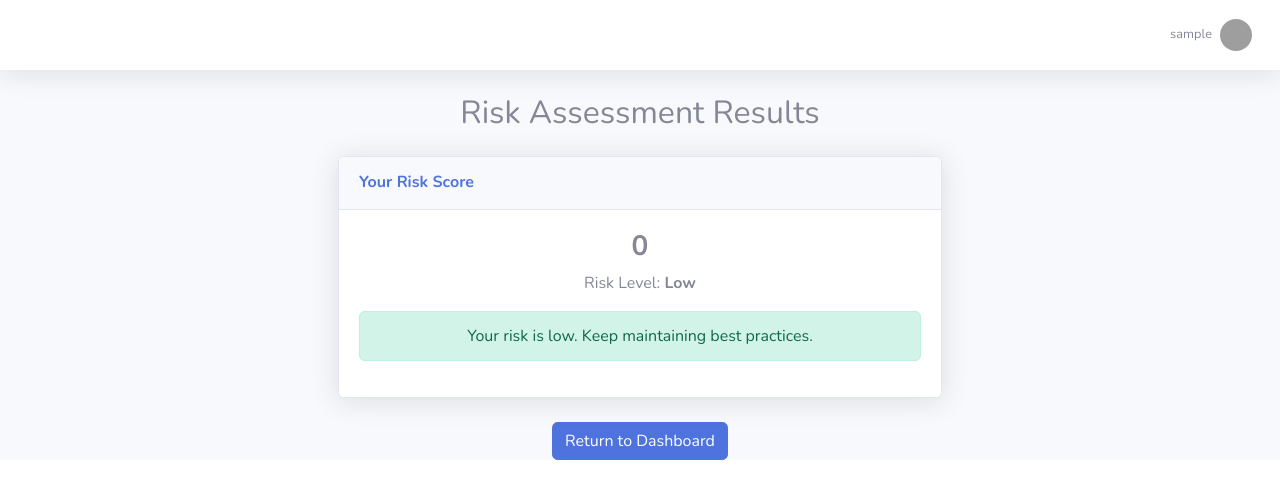
After one commit to S4mWaD/Final-Year-Project-, a Django app: page /risk_assessment/1/ in a window 1280 px wide. The commit adds this page. Shown: the top 499 px of the page. Run offline with Django 5.2, Linux system fonts and the light colour scheme; a user stored in the database is signed in; tables that the repository leaves empty hold one stand-in row (values such as "Sample post"); some libraries are stand-ins or nearby versions; grey boxes are pictures that could not be loaded.

Commit message:
Risk Scoring Feature Added. Needs Optimization

```diff
--- a/Django/RiskAvant/vendor_risk/admin.py
+++ b/Django/RiskAvant/vendor_risk/admin.py
@@ -19,7 +19,7 @@ class VendorAdmin(admin.ModelAdmin):
 
 @admin.register(RiskAssessment)
 class RiskAssessmentAdmin(admin.ModelAdmin):
-    list_display = ('vendor', 'assessment_date', 'risk_score', 'compliance_status', 'created_at')
+    list_display = ('vendor', 'assessment_date', 'total_risk_score', 'compliance_status', 'created_at')
     search_fields = ('vendor__name', 'compliance_status')
 
 @admin.register(Certification)
--- a/Django/RiskAvant/vendor_risk/models.py
+++ b/Django/RiskAvant/vendor_risk/models.py
@@ -83,14 +83,15 @@ class SecurityProfile(models.Model):
 class RiskAssessment(models.Model):
     vendor = models.ForeignKey(Vendor, on_delete=models.CASCADE, related_name='risk_assessments')
     assessment_date = models.DateField(default=now)
-    risk_score = models.DecimalField(max_digits=5, decimal_places=2, default=0.00)
+    total_risk_score = models.IntegerField(default=0)  # ✅ Added field to store cumulative risk score
+    risk_level = models.CharField(max_length=50, choices=[('Low', 'Low'), ('Medium', 'Medium'), ('High', 'High')], default="Low")  # ✅ Added risk categorization
     compliance_status = models.CharField(max_length=50, choices=[('Compliant', 'Compliant'), ('Non-Compliant', 'Non-Compliant')], default='Non-Compliant')
     recommendations = models.TextField(blank=True, null=True)
     created_at = models.DateTimeField(auto_now_add=True)
     updated_at = models.DateTimeField(auto_now=True)
 
     def __str__(self):
-        return f"{self.vendor.name} - {self.assessment_date}"
+        return f"{self.vendor.name} - {self.total_risk_score} Risk Score"
 
 # 🛡️ Onboarding Questionnaire Model
 class OnboardingQuestionnaire(models.Model):
@@ -111,28 +112,16 @@ class OnboardingQuestionnaire(models.Model):
 # 🛡️ Vendor Response Model
 
 class SecurityChecklist(models.Model):
-    CATEGORY_CHOICES = [
-        ('Cloud Security', 'Cloud Security'),
-        ('Network and Infrastructure', 'Network and Infrastructure'),
-        ('Cybersecurity', 'Cybersecurity'),
-        ('Software Development', 'Software Development'),
-        ('Data Center', 'Data Center'),
-        ('Other', 'Other'),
-        ('Certifications', 'Certifications'),
-    ]
-
-    STATUS_CHOICES = [
-        ('Pending', 'Pending'),
-        ('Completed', 'Completed'),
-    ]
-
     vendor = models.ForeignKey(Vendor, on_delete=models.CASCADE, related_name='security_checklists')
-    category = models.CharField(max_length=255, choices=CATEGORY_CHOICES)
     question = models.TextField()
     response = models.TextField(blank=True, null=True)
-    status = models.CharField(max_length=50, choices=STATUS_CHOICES, default='Pending')
+    score = models.IntegerField(default=0)  # ✅ New field to store risk score per question
+    status = models.CharField(max_length=50, choices=[('Pending', 'Pending'), ('Completed', 'Completed')], default='Pending')
     created_at = models.DateTimeField(auto_now_add=True)
     updated_at = models.DateTimeField(auto_now=True)
+
+    def __str__(self):
+        return f"Checklist for {self.vendor.name}"
 
     # 🛡️ Questionnaire Rules Model
 class QuestionnaireRules(models.Model):
--- /dev/null
+++ b/Django/RiskAvant/vendor_risk/templates/risk_assessment.html
@@ -0,0 +1,68 @@
+{% load static %}
+<!DOCTYPE html>
+<html lang="en">
+
+<head>
+    <meta charset="utf-8">
+    <meta http-equiv="X-UA-Compatible" content="IE=edge">
+    <meta name="viewport" content="width=device-width, initial-scale=1, shrink-to-fit=no">
+    <title>RiskAvant - Risk Assessment</title>
+    <link href="{% static 'vendor/fontawesome-free/css/all.min.css' %}" rel="stylesheet">
+    <link href="https://fonts.googleapis.com/css?family=Nunito:200,300,400,600,700,800,900" rel="stylesheet">
+    <link href="{% static 'css/home.css' %}" rel="stylesheet">
+</head>
+
+<body id="page-top">
+    <div id="wrapper">
+        <div id="content-wrapper" class="d-flex flex-column">
+            <div id="content">
+                <nav class="navbar navbar-expand navbar-light bg-white topbar mb-4 static-top shadow">
+                    <ul class="navbar-nav ml-auto">
+                        <li class="nav-item dropdown no-arrow">
+                            <a class="nav-link dropdown-toggle" href="#" id="userDropdown" role="button" data-toggle="dropdown">
+                                <span class="mr-2 d-none d-lg-inline text-gray-600 small">{{ user.username }}</span>
+                                <img class="img-profile rounded-circle" src="{% static 'img/user.png' %}">
+                            </a>
+                            <div class="dropdown-menu dropdown-menu-right shadow" aria-labelledby="userDropdown">
+                                <a class="dropdown-item" href="{% url 'profile' %}">View Profile</a>
+                                <div class="dropdown-divider"></div>
+                                <a class="dropdown-item" href="{% url 'logout' %}">Logout</a>
+                            </div>
+                        </li>
+                    </ul>
+                </nav>
+
+                <div class="container-fluid">
+                    <h2 class="text-center mb-4">Risk Assessment Results</h2>
+                    <div class="row justify-content-center">
+                        <div class="col-lg-6">
+                            <div class="card shadow mb-4">
+                                <div class="card-header py-3">
+                                    <h6 class="m-0 font-weight-bold text-primary">Your Risk Score</h6>
+                                </div>
+                                <div class="card-body text-center">
+                                    <h3 class="font-weight-bold">{{ risk_assessment.total_risk_score }}</h3>
+                                    <p class="text-muted">Risk Level: <strong>{{ risk_assessment.risk_level }}</strong></p>
+                                    {% if risk_assessment.risk_level == "High" %}
+                                    <div class="alert alert-danger">Your risk is high. Immediate action is required.</div>
+                                    {% elif risk_assessment.risk_level == "Medium" %}
+                                    <div class="alert alert-warning">Your risk is moderate. Consider improvements.</div>
+                                    {% else %}
+                                    <div class="alert alert-success">Your risk is low. Keep maintaining best practices.</div>
+                                    {% endif %}
+                                </div>
+                            </div>
+                        </div>
+                    </div>
+                    <div class="text-center">
+                        <a href="{% url 'home' %}" class="btn btn-primary">Return to Dashboard</a>
+                    </div>
+                </div>
+            </div>
+        </div>
+    </div>
+
+    <script src="{% static 'vendor/jquery/jquery.min.js' %}"></script>
+    <script src="{% static 'js/sb-admin-2.min.js' %}"></script>
+</body>
+</html>
--- a/Django/RiskAvant/vendor_risk/urls.py
+++ b/Django/RiskAvant/vendor_risk/urls.py
@@ -22,6 +22,7 @@ urlpatterns = [
     path('audit-log/', views.audit_log, name='audit-log'),
     path('terms/', views.terms, name='terms'),
     path('questionnaire/', views.generate_questionnaire, name='questionnaire'),
+    path('risk_assessment/<int:vendor_id>/', views.calculate_risk, name='risk_assessment'),
 
     # Password Reset URLs
     path('password-reset/', auth_views.PasswordResetView.as_view(template_name='password_reset.html'), name='password_reset'),
--- a/Django/RiskAvant/vendor_risk/views.py
+++ b/Django/RiskAvant/vendor_risk/views.py
@@ -5,6 +5,7 @@ from django.http import JsonResponse
 from django.contrib.auth.decorators import login_required
 from .models import CustomUser, Vendor, RiskAssessment, Certification, SecurityProfile, SecurityChecklist, QuestionnaireRules, OnboardingQuestionnaire, VendorResponse,QuestionBank
 from .forms import SignUpForm, VendorOnboardingForm, SecurityChecklistForm
+from itertools import chain
 
 User = get_user_model()
 
@@ -14,15 +15,21 @@ def home(request):
     user = request.user
     vendor = Vendor.objects.filter(user=user).first()
     onboarding_complete = False
+    submitted_questionnaire = False
 
     if vendor:
         # Ensure all critical fields are filled
         required_fields = [vendor.name, vendor.contact_email, vendor.contact_phone, vendor.address]
         onboarding_complete = all(required_fields)
 
+        # check if the questionnaire is submitted
+        submitted_questionnaire = VendorResponse.objects.filter(vendor=vendor).exists()
+
     return render(request, 'home.html', {
         'user_role': user.role,
+        'vendor': vendor,
         'onboarding_complete': onboarding_complete
+        , 'submitted_questionnaire': submitted_questionnaire
     })
 
 # Login view
@@ -60,6 +67,53 @@ def logout_view(request):
     messages.success(request, 'Successfully logged out!')
     return redirect('login')
 
+@login_required
+def calculate_risk(request, vendor_id):
+    vendor = get_object_or_404(Vendor, id=vendor_id)
+    responses = VendorResponse.objects.filter(vendor=vendor)
+
+    # Define scoring system for responses
+    SCORE_MAPPING = {
+        "Yes": 0,       # No risk if best practice is followed
+        "No": 10,       # High risk if best practice is NOT followed
+        "Partial": 5,   # Medium risk if partially implemented
+        "N/A": 0        # No impact if not applicable
+    }
+
+    # Calculate total risk score by summing assigned values for each response
+    total_risk_score = sum([SCORE_MAPPING.get(response.response, 0) for response in responses])
+
+    # Assign risk level based on total score
+    if total_risk_score <= 20:
+        risk_level = "Low"
+    elif 20 < total_risk_score <= 50:
+        risk_level = "Medium"
+    else:
+        risk_level = "High"
+
+    # Update or create a RiskAssessment entry for the vendor
+    risk_assessment, created = RiskAssessment.objects.update_or_create(
+        vendor=vendor,
+        defaults={'total_risk_score': total_risk_score, 'risk_level': risk_level}
+    )
+
+    return render(request, "risk_assessment.html", {"vendor": vendor, "risk_assessment": risk_assessment})
+
+
+
+# Vendor Risk Assessment View
+@login_required
+def risk_assessment(request):
+    assessments = RiskAssessment.objects.all()
+    return render(request, 'risk_assessment.html', {'user_role': request.user.role, 'assessments': assessments})
+
+# Vendor List View
+@login_required
+def vendor_list(request):
+    vendors = Vendor.objects.all()
+    return render(request, 'vendor_list.html', {'user_role': request.user.role, 'vendors': vendors})
+
+
 # Vendor Onboarding View
 @login_required
 def vendor_onboarding(request, user_id):
@@ -83,12 +137,6 @@ def vendor_onboarding(request, user_id):
     return render(request, 'onboarding.html', {'user_role': request.user.role, 'form': form, 'user': user})
 
 # Security Questionnaire Generation@login_required
-from itertools import chain
-from django.shortcuts import render, redirect, get_object_or_404
-from django.contrib import messages
-from django.contrib.auth.decorators import login_required
-from .models import Vendor, VendorResponse, QuestionBank
-
 @login_required
 def generate_questionnaire(request):
     vendor = get_object_or_404(Vendor, user=request.user)
@@ -101,8 +149,8 @@ def generate_questionnaire(request):
                 vendor_response = get_object_or_404(VendorResponse, id=response_id)
                 vendor_response.response = value
                 vendor_response.save()
-        messages.success(request, "Responses submitted successfully!")
-        return redirect("generate_questionnaire")
+        messages.success(request, "Responses submitted successfully! Please proceed with your risk assessment")
+        return redirect("home")
 
     # Fetch all assigned questions for this vendor
     assigned_questions = VendorResponse.objects.filter(vendor=vendor)
@@ -152,10 +200,6 @@ def generate_questionnaire(request):
 
     return render(request, "questionnaire.html", {"form_list": assigned_questions})
 
-
-
-
-
 # Other Views
 @login_required
 def profile(request):
```
Also changed, not shown: Django/RiskAvant/vendor_risk/templates/home.html (+12 -0 lines), Django/RiskAvant/vendor_risk/migrations/0006_remove_riskassessment_risk_score_and_more.py (added).
